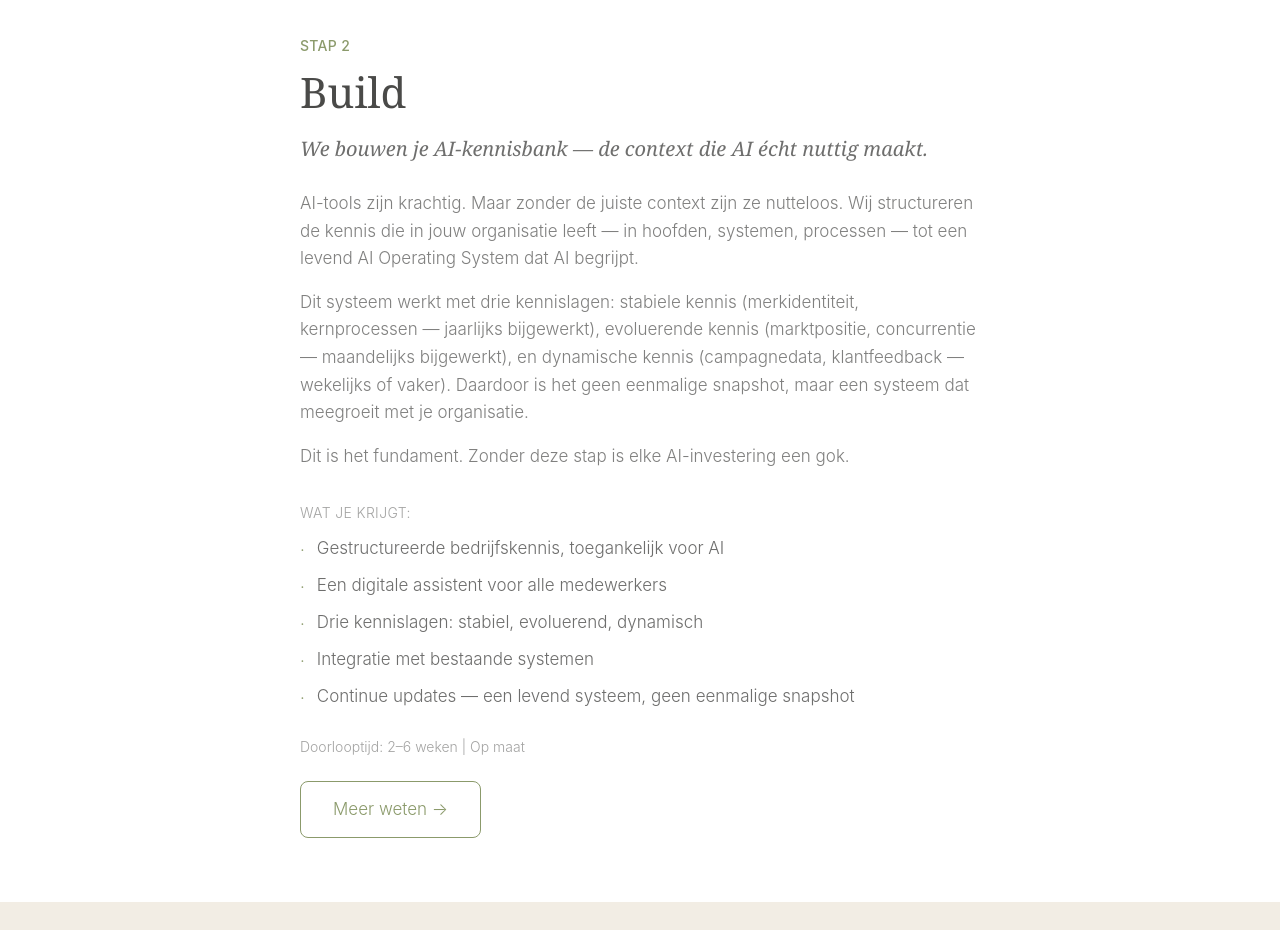
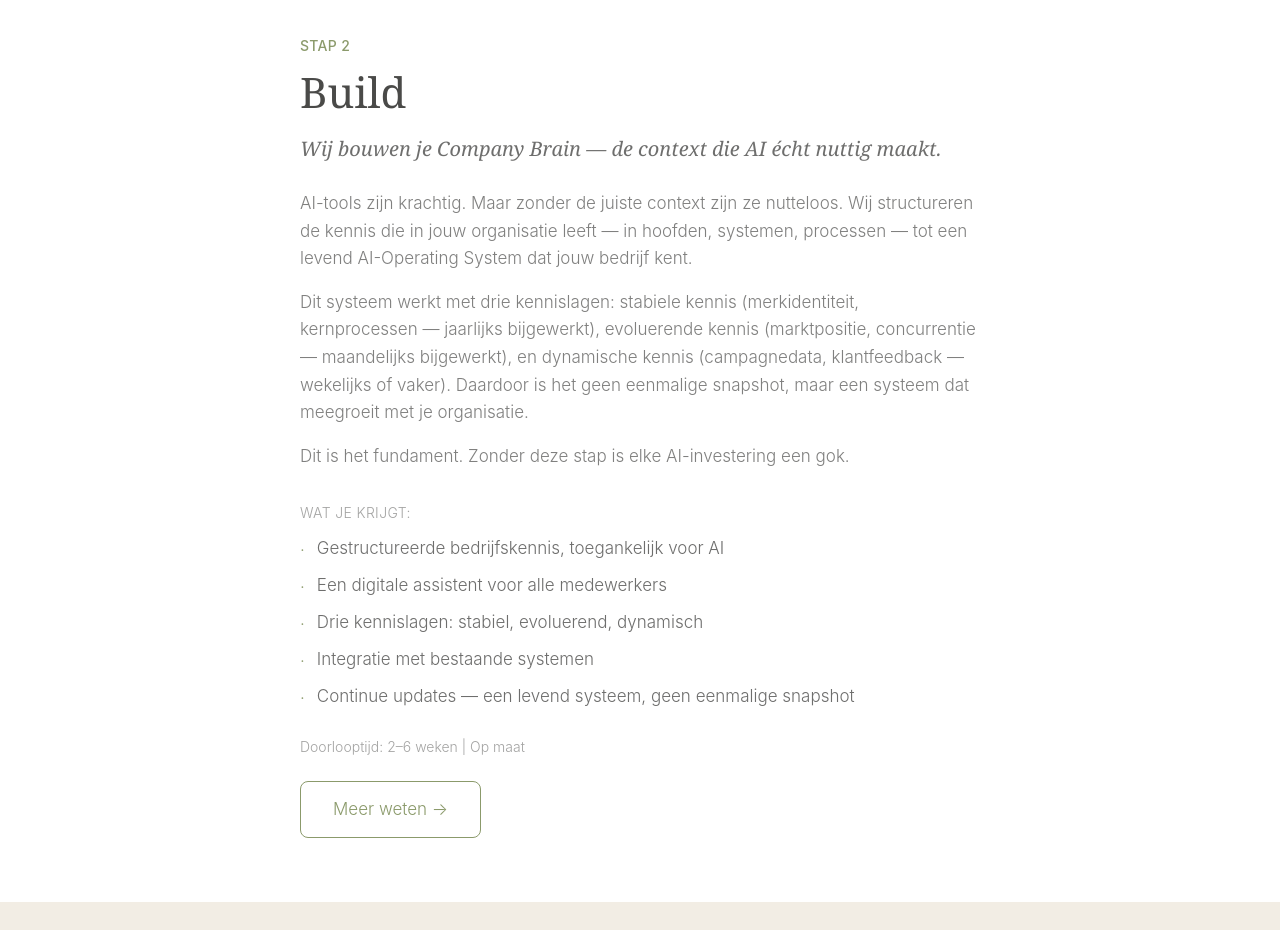
Before and after one commit to henryaoturner-art/nativ-website, a Next.js app: page /diensten in a window 1280 px wide. Shown: the part 1040-1970 px from the top of the page. Built offline with nearby package versions, Linux system fonts and the light colour scheme.

Commit message:
Diensten stap 1: AI-kennisbank → Company Brain + OS tekst

```diff
--- a/src/app/diensten/page.tsx
+++ b/src/app/diensten/page.tsx
@@ -21,8 +21,8 @@ const translations = {
       },
       {
         step: "Stap 2", title: "Build",
-        lead: "We bouwen je AI-kennisbank — de context die AI écht nuttig maakt.",
-        body: "AI-tools zijn krachtig. Maar zonder de juiste context zijn ze nutteloos. Wij structureren de kennis die in jouw organisatie leeft — in hoofden, systemen, processen — tot een levend AI Operating System dat AI begrijpt.\n\nDit systeem werkt met drie kennislagen: stabiele kennis (merkidentiteit, kernprocessen — jaarlijks bijgewerkt), evoluerende kennis (marktpositie, concurrentie — maandelijks bijgewerkt), en dynamische kennis (campagnedata, klantfeedback — wekelijks of vaker). Daardoor is het geen eenmalige snapshot, maar een systeem dat meegroeit met je organisatie.\n\nDit is het fundament. Zonder deze stap is elke AI-investering een gok.",
+        lead: "Wij bouwen je Company Brain — de context die AI écht nuttig maakt.",
+        body: "AI-tools zijn krachtig. Maar zonder de juiste context zijn ze nutteloos. Wij structureren de kennis die in jouw organisatie leeft — in hoofden, systemen, processen — tot een levend AI-Operating System dat jouw bedrijf kent.\n\nDit systeem werkt met drie kennislagen: stabiele kennis (merkidentiteit, kernprocessen — jaarlijks bijgewerkt), evoluerende kennis (marktpositie, concurrentie — maandelijks bijgewerkt), en dynamische kennis (campagnedata, klantfeedback — wekelijks of vaker). Daardoor is het geen eenmalige snapshot, maar een systeem dat meegroeit met je organisatie.\n\nDit is het fundament. Zonder deze stap is elke AI-investering een gok.",
         features: ["Gestructureerde bedrijfskennis, toegankelijk voor AI", "Een digitale assistent voor alle medewerkers", "Drie kennislagen: stabiel, evoluerend, dynamisch", "Integratie met bestaande systemen", "Continue updates — een levend systeem, geen eenmalige snapshot"],
         meta: "Doorlooptijd: 2–6 weken | Op maat",
         whatLabel: "Wat je krijgt:",
```
